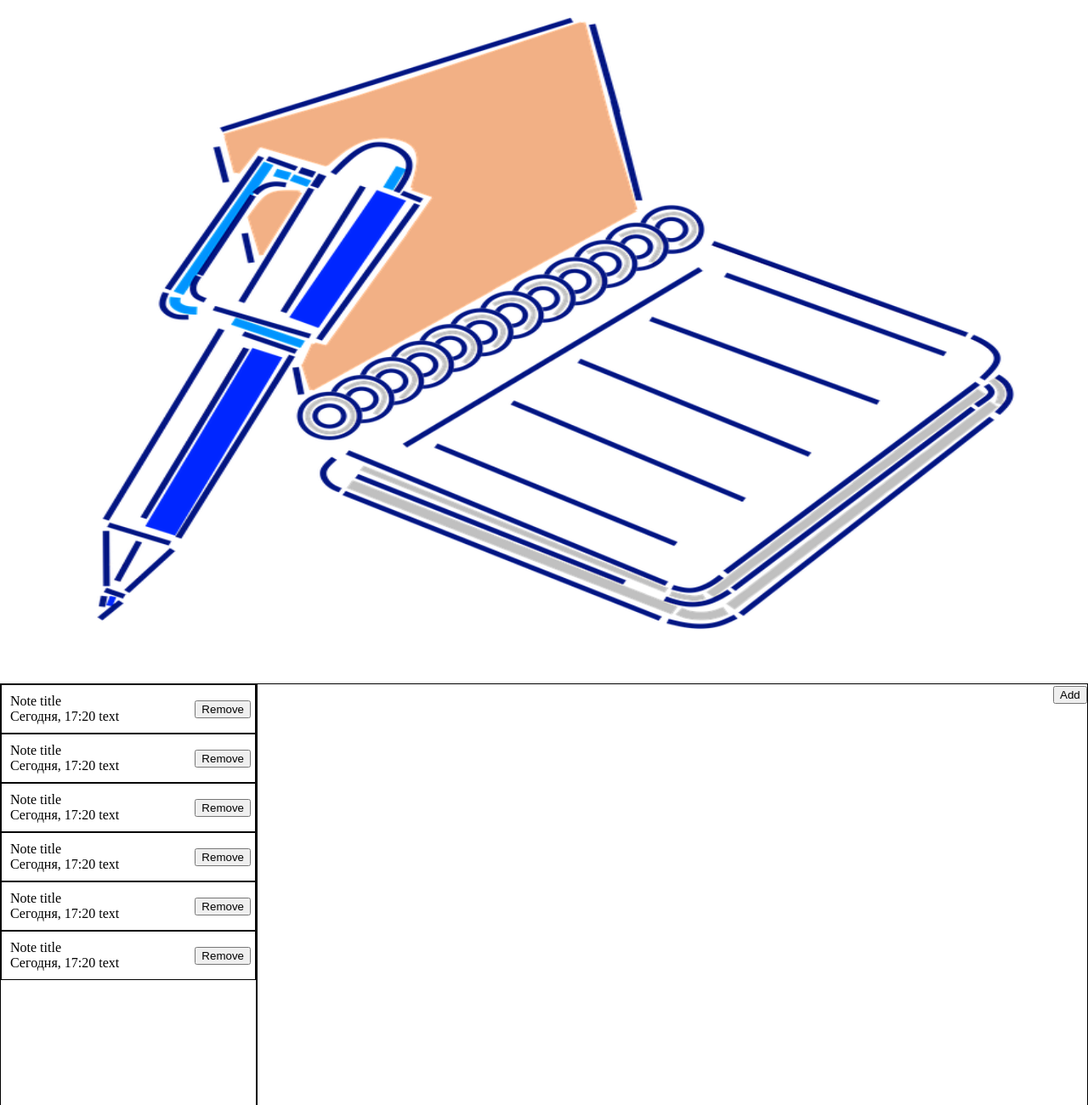
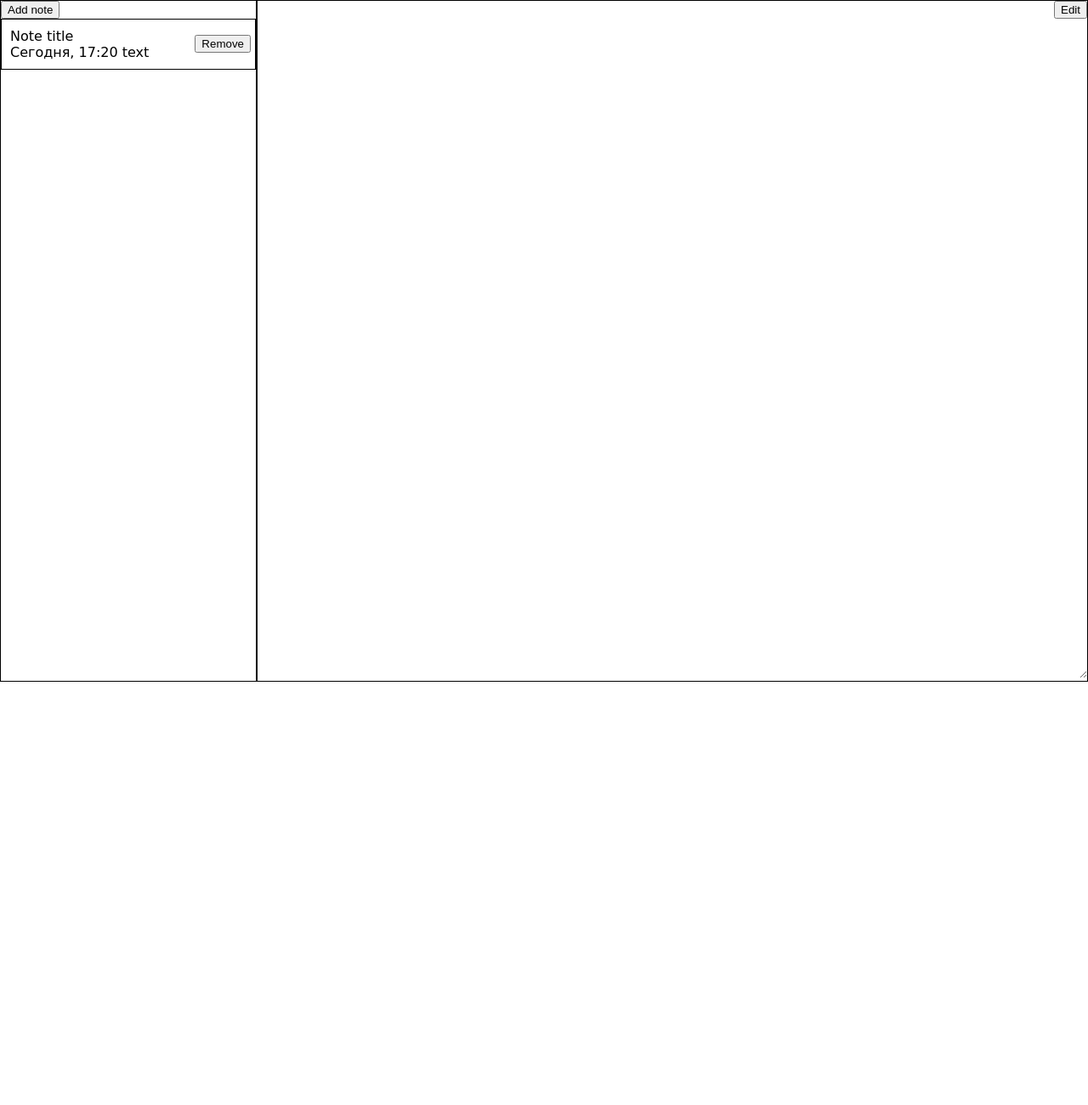
Before and after one commit to maks-alex/3_OKP_lab2, a plain HTML site: page index.html in a window 1280 px wide. Shown: the top 1300 px of the page at 85% size. After the commit the page ends 802 px from the top, so only its background shows below. Drawn offline with Linux system fonts and the light colour scheme; files whose address does not match are found by name; a web font is replaced by a local one.

Commit message:
deleted folders

```diff
--- a/index.html
+++ b/index.html
@@ -2,13 +2,16 @@
 <html lang="en">
 <head>
     <meta charset="UTF-8">
-    <link rel="stylesheet" href="styles/styles.css">
+    <link rel="stylesheet" href="styles.css">
+    <link rel="preconnect" href="https://fonts.gstatic.com">
+    <link href="https://fonts.googleapis.com/css2?family=Langar&display=swap" rel="stylesheet">
     <title>Notes App</title>
 </head>
 <body>
-<img src="images/notes-1.png"
+
 <div class="container">
     <div class="notes-container">
+        <button class="add-btn">Add note</button>
         <ul class="notes-list">
             <li>
                 <div class="note-title">Note title</div>
@@ -18,51 +21,16 @@
                 </div>
                 <button>Remove</button>
             </li>
-            <li>
-                <div class="note-title">Note title</div>
-                <div class="note-text">
-                    <span class="date">Сегодня, 17:20</span>
-                    <span class="text">text</span>
-                </div>
-                <button>Remove</button>
-            </li>
-            <li>
-                <div class="note-title">Note title</div>
-                <div class="note-text">
-                    <span class="date">Сегодня, 17:20</span>
-                    <span class="text">text</span>
-                </div>
-                <button>Remove</button>
-            </li>
-            <li>
-                <div class="note-title">Note title</div>
-                <div class="note-text">
-                    <span class="date">Сегодня, 17:20</span>
-                    <span class="text">text</span>
-                </div>
-                <button>Remove</button>
-            </li>
-            <li>
-                <div class="note-title">Note title</div>
-                <div class="note-text">
-                    <span class="date">Сегодня, 17:20</span>
-                    <span class="text">text</span>
-                </div>
-                <button>Remove</button>
-            </li>
-            <li>
-                <div class="note-title">Note title</div>
-                <div class="note-text">
-                    <span class="date">Сегодня, 17:20</span>
-                    <span class="text">text</span>
-                </div>
-                <button>Remove</button>
-            </li>
         </ul>
+
     </div>
     <div class="note-view">
+        <div class="options">
+
+            <button class="add-btn">Edit</button>
+        </div>
         <input id="note-title" type="text" />
-        <button class="add-btn">Add</button>
+
         <textarea class="note-text"></textarea>
     </div>
 </div>
--- /dev/null
+++ b/script.js
@@ -0,0 +1 @@
+//prompt('how old are you', '');
--- a/scripts/script.js
+++ /dev/null
@@ -1 +0,0 @@
-// here should be your code
--- a/styles/styles.css
+++ b/styles.css
@@ -1,6 +1,9 @@
+
+
 html, body { height:100%; }
 body {
     margin: 0;
+    font-family: 'Langar', cursive;    /*взял с google.fonts*/
 }
 .container {
     width: 100%;
@@ -55,3 +58,16 @@ body {
 .note-view button {
     cursor: pointer;
 }
+
+/* my styles*/
+.options {
+    /* display: flex; */
+    /* flex-direction: row; */
+    float: right;
+    /* position: fixed; */
+    top: 20px;
+    right: 20px;
+
+
+
+}
```
Also changed, not shown: 2 other files.
